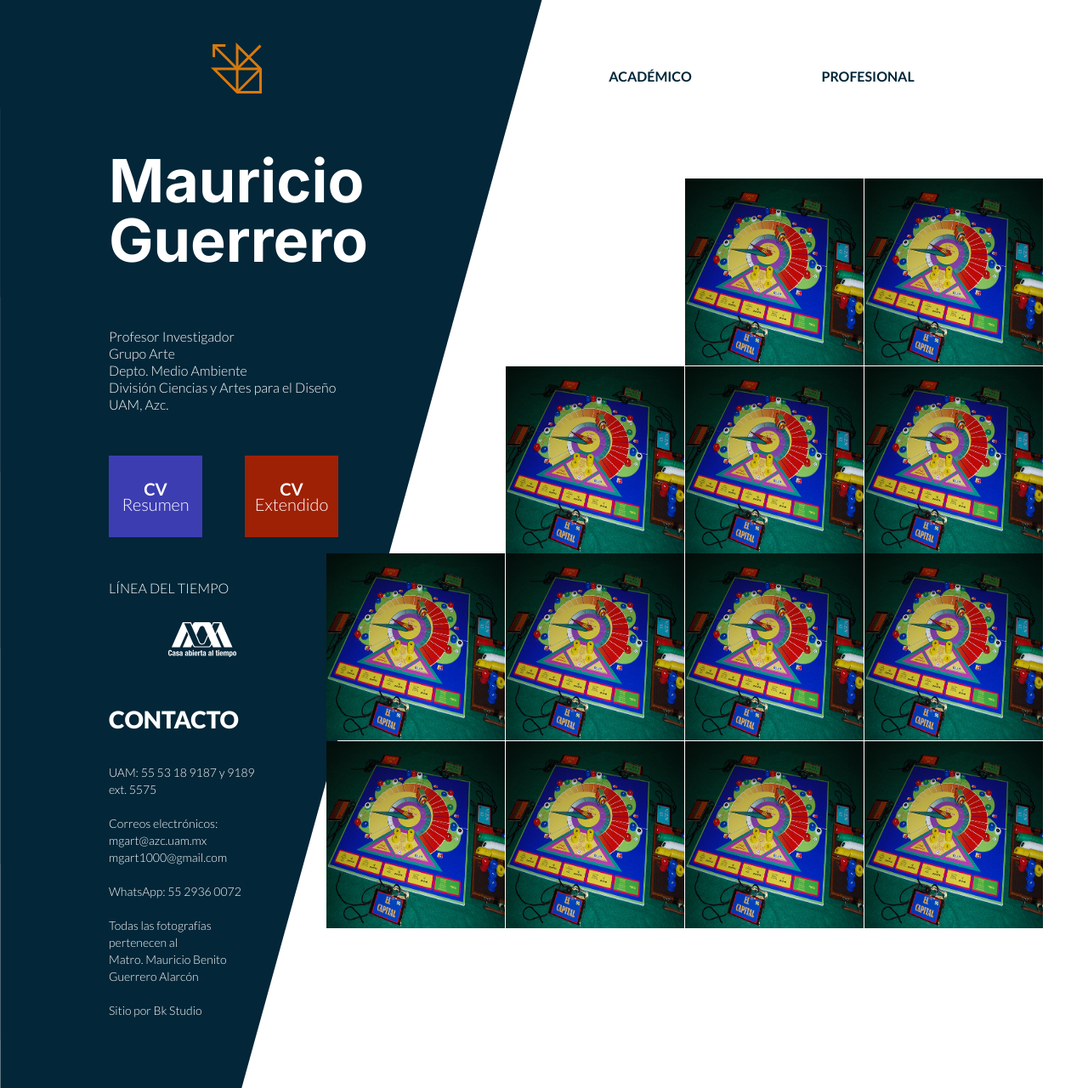
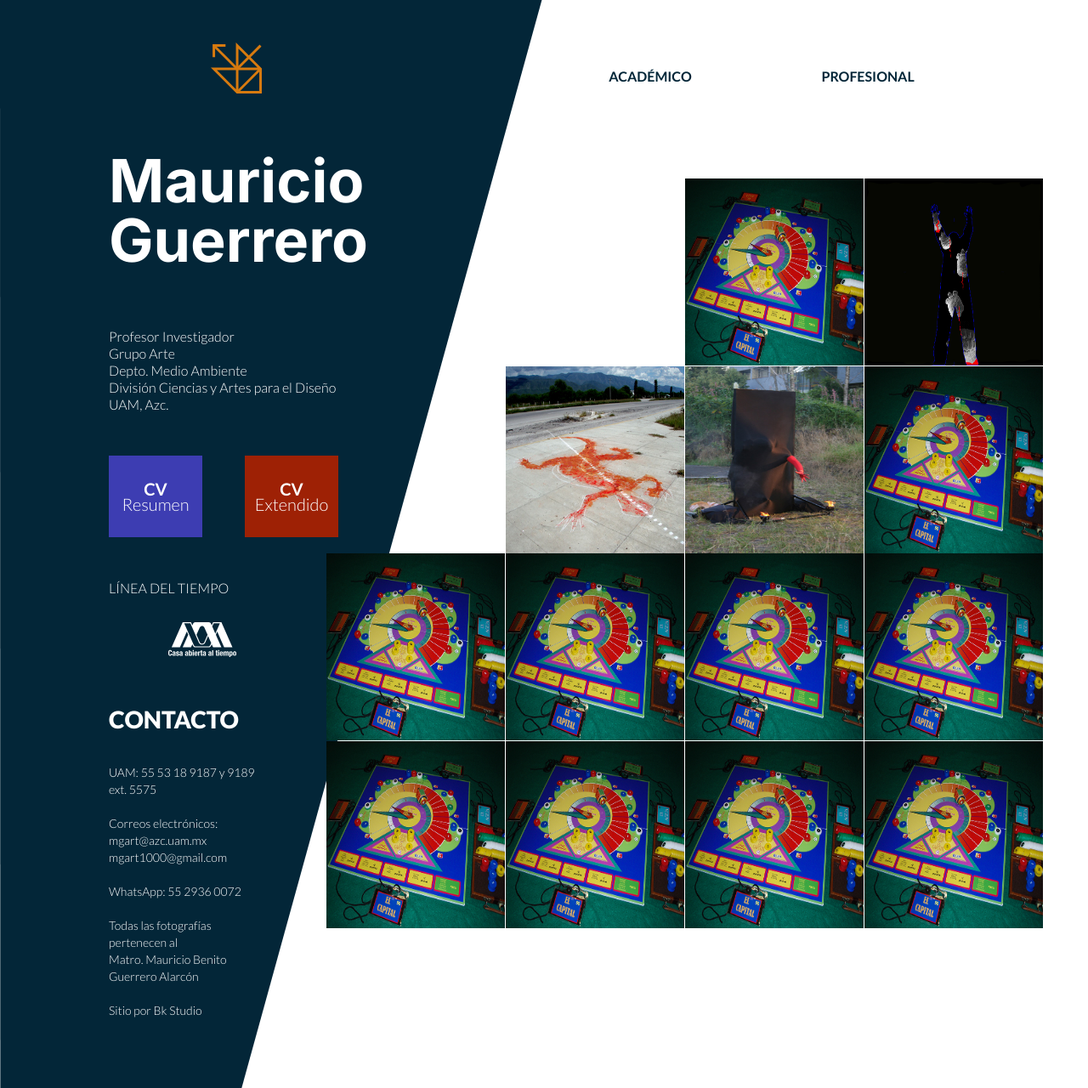
Before and after one commit to RavenAoiffe/MBGA, a PHP site: page / in a window 1280 px wide. Shown: the whole page at 85% size. Run offline with PHP 8.4, Linux system fonts and the light colour scheme.

Commit message:
Arreglo del grid en dispositivos mas pequeños

```diff
--- a/build/css/app.css
+++ b/build/css/app.css
@@ -202,10 +210,17 @@ nav .logo-nombre {
     grid-row-gap: 0.5px;
     margin: 10px 0;
     padding: 0; } }
+
+.grid ul {
+  list-style: none; }
+  .grid ul li {
+    position: relative; }
     @media (min-width: 1200px) {
       .grid ul li img {
         width: 21rem;
         height: 22rem; } }
+    .grid ul li:hover .overlay {
+      display: block; }
 
 @media (min-width: 1200px) {
   .grid {
--- a/index.html
+++ b/index.html
@@ -65,17 +65,43 @@
                     <li></li>
                     <li></li>
                     <li>
-                        <img src="build/img/proyectos/tablero.jpg" alt="tablero">
+                        <a href="#" class="">
+                            <img src="build/img/proyectos/tablero.jpg" alt="tablero">
+                            <div class="overlay overlayMorado">
+                                <p>
+                                    El juego de la sustenabilidad <br>
+                                    <i>- 2015 -</i>
+                                </p>
+                            </div>
+                        </a>
                     </li>
                     <li>
-                        <img src="build/img/proyectos/tablero.jpg" alt="tablero">
+                        <img src="build/img/proyectos/espalda.jpg" alt="tablero">
+                        <div class="overlay overlayAzulRey">
+                            <p>
+                                Tortuguitas <br>
+                                <i>- 2015 -</i>
+                            </p>
+                        </div>
                     </li>
                     <li></li>
                     <li>
-                        <img src="build/img/proyectos/tablero.jpg" alt="tablero">
+                        <img src="build/img/proyectos/138.jpg" alt="tablero">
+                        <div class="overlay overlayNaranja">
+                            <p>
+                                Cuetzpallin Rojo <br>
+                                <i>- 2009 -</i>
+                            </p>
+                        </div>
                     </li>
                     <li>
-                        <img src="build/img/proyectos/tablero.jpg" alt="tablero">
+                        <img src="build/img/proyectos/123.jpg" alt="tablero">
+                        <div class="overlay overlayNaranja">
+                            <p>
+                                Cuetzpallin Rojo <br>
+                                <i>- 2009 -</i>
+                            </p>
+                        </div>
                     </li>
                     <li>
                         <img src="build/img/proyectos/tablero.jpg" alt="tablero">
@@ -126,7 +152,7 @@
             WhatsApp: 55 2936 0072 <br><br>
 
             Todas las fotografías <br> pertenecen al <br> Matro. Mauricio Benito <br> Guerrero Alarcón
-            <br><br>Sitio por Bk Studio
+            <br><br>Sitio por <a href="#" target="_blank" rel="noopener noreferrer">Bk Studio</a>
         </p>
     </div>
 
--- a/src/scss/base/_mixins.scss
+++ b/src/scss/base/_mixins.scss
@@ -19,6 +19,12 @@
     }
 }
 
+@mixin tabletYdesktop{
+    @media (min-width:$tablet) and (max-width: $desktop) {
+        @content;
+    }
+}
+
 @mixin desktop-large{
     @media (min-width: $desktop-large) {
         @content;
@@ -33,3 +39,12 @@
     margin:10px 0;
     padding:0;
 }
+
+@mixin OverlayBackgroundColor($color){
+    background-color: $color;
+    color:$blanco;
+    position: absolute;
+    top: 0;
+    width: 100%;
+    height: 100%;
+}
--- a/src/scss/layout/_grid.scss
+++ b/src/scss/layout/_grid.scss
@@ -1,21 +1,43 @@
+@include tablet{
+    .grid{
+        ul{
+             @include grid(inline-grid,2,1px,.5px);
+        }
+    }
+ }
+
+@include tabletYdesktop{
+   .grid{
+       ul{
+            @include grid(inline-grid,3,1px,.5px);
+       }
+   }
+}
+
+@include desktop-large{
+    .grid{
+        ul{
+            margin-top:4rem;
+            @include grid(inline-grid,4,1px,.5px);
+        }
+    }
+
+}
+
 .grid{
     ul{
         list-style: none;
-        @include desktop{
-            @include grid(inline-grid,2,1px,.5px);
-        }
-        @include desktop-large{
-            margin-top:4rem;
-            @include grid(inline-grid,4,1px,.5px);
-        }
-
         li{
+            position:relative;
             img{
 
                 @include desktop-large{
                    width: 21rem;
                    height: 22rem;
                 }
+            }
+            &:hover .overlay{
+                display: block;
             }
         }
     }
@@ -27,3 +49,22 @@
         max-width: 768px;
     }
 }
+.overlay{
+    display:none;
+    p{
+        top: 50%;
+        left: 50%;
+        position: absolute;
+        transform: translate(-50%,-50%);
+        font-weight: $bold;
+    }
+}
+.overlayMorado{
+    @include OverlayBackgroundColor($morado);
+}
+.overlayAzulRey{
+    @include OverlayBackgroundColor($azulRey);
+}
+.overlayNaranja{
+    @include OverlayBackgroundColor($durazno);
+}
```
Also changed, not shown: other parts of build/css/app.css (+44 -3 lines). Lines whose indentation alone changed are shown as unchanged.
